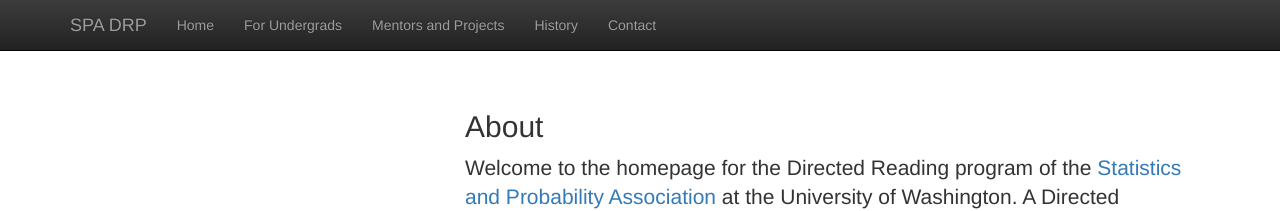
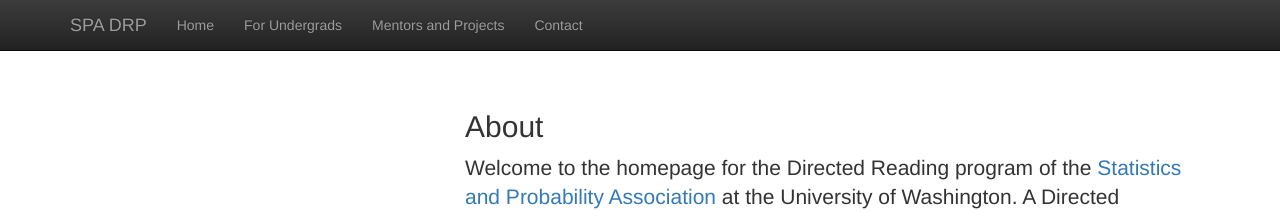
Before and after one commit to anna-neufeld/spa_drp, a Jekyll site: the page built from index.html, in a window 1280 px wide. Shown: the top 211 px of the page. Built offline with Jekyll 4.4.1, drawn with Linux system fonts in a browser that asks for light colours; nearby versions of some CDN libraries; library files that are not in the unit come from our copies.

```diff
--- a/_layouts/default.html
+++ b/_layouts/default.html
@@ -37,7 +37,6 @@
             	 <li><a class="active" href="index.html">Home</a></li>
             	 <li><a class="active" href="undergrads.html">For Undergrads</a></li>
 	         <li><a class="active" href="mentors.html">Mentors and Projects</a></li>
-	         <li><a class="active" href="history.html">History</a></li>
 	         <li><a class="active" href="contact.html">Contact</a></li>
           </ul>
         </div><!--/.nav-collapse -->
@@ -51,7 +50,6 @@
     </div><!-- /.container -->
 
 <!-- Global site tag (gtag.js) - Google Analytics -->
-<script async src="https://www.googletagmanager.com/gtag/js?id=UA-113521888-1"></script>
 <script>
   window.dataLayer = window.dataLayer || [];
   function gtag(){dataLayer.push(arguments);}
```
